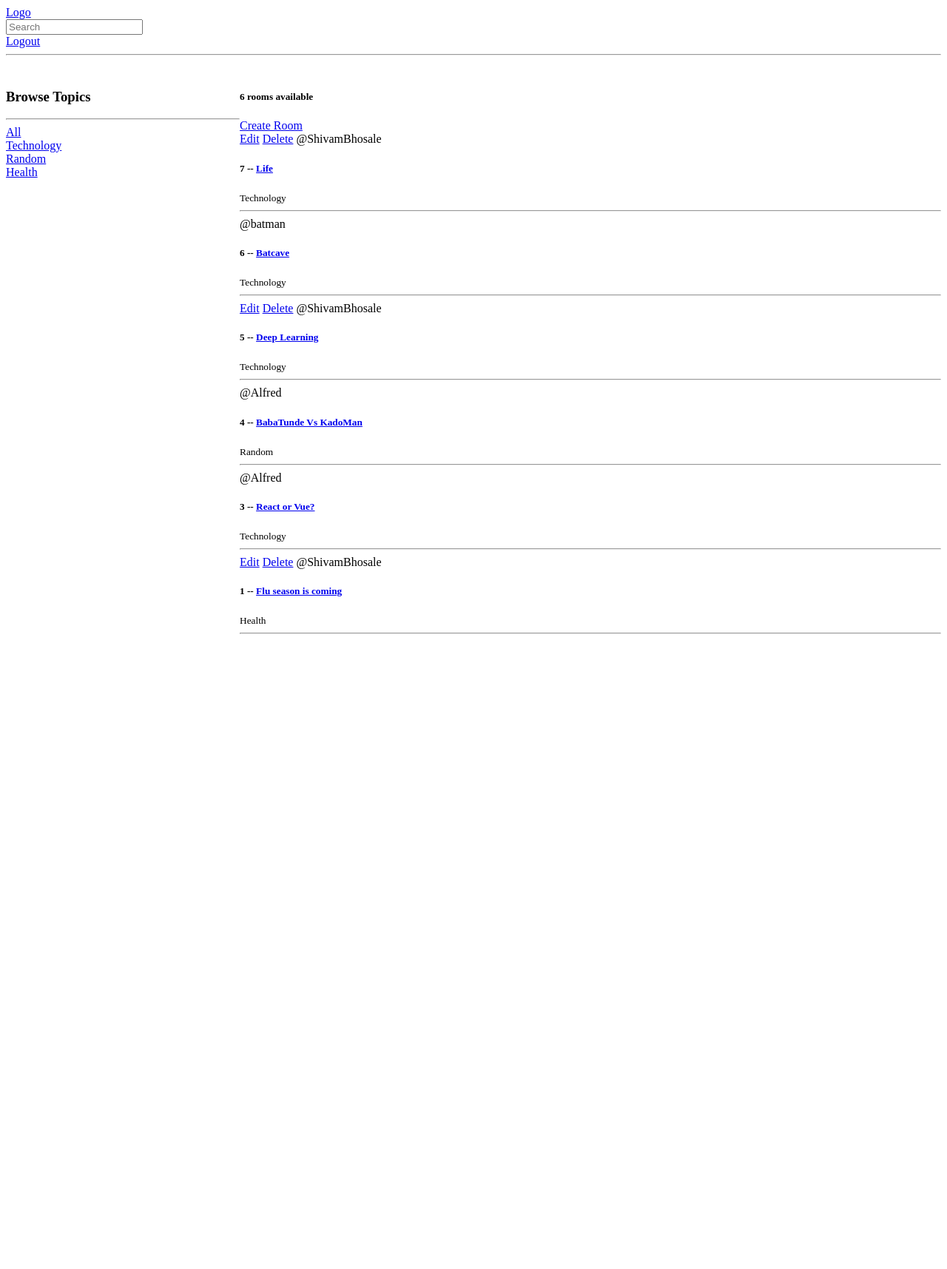
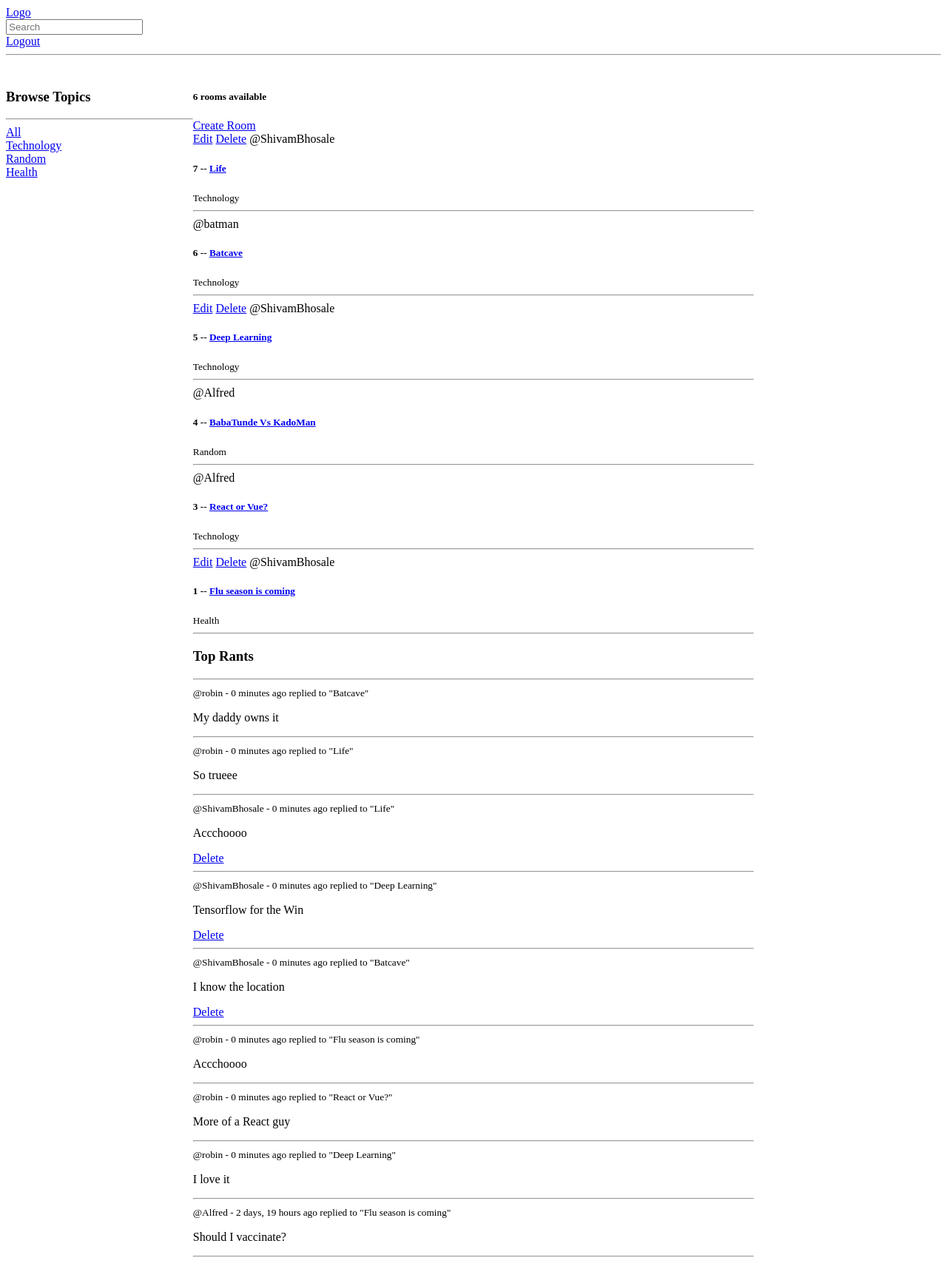
Before and after one commit to ShivamBhosale/RantHub, a Django app: page / in a window 1280 px wide. Shown: the whole page at 74% size. Before the commit the page ends 857 px from the top, so only its background shows below. Run offline with Django 4.2, Linux system fonts and the light colour scheme; a user stored in the database is signed in; data comes from the database, SQL or seed files in the repository; both versions use the stored data as it was after the commit.

Commit message:
Activity Feed Added

```diff
--- a/ranthub/ranthubapp/models.py
+++ b/ranthub/ranthubapp/models.py
@@ -33,5 +33,8 @@ class Message(models.Model):
     updated = models.DateTimeField(auto_now=True)
     created = models.DateTimeField(auto_now_add=True)
 
+    class Meta:
+        ordering = ['-updated','-created']
+
     def __str__(self):
         return self.body[0:50]
--- /dev/null
+++ b/ranthub/ranthubapp/templates/ranthubapp/activity_component.html
@@ -0,0 +1,25 @@
+<div>
+    <h3>Top Rants</h3>
+    <hr>
+    {% for message in room_messages %}
+        <div>
+            <small>
+                @{{message.user}} - {{message.created|timesince}} ago
+            </small>
+            <small>
+                replied to "{{message.room}}"
+            </small>
+            <p>
+                {{message}}
+            </p>
+            {% if request.user == message.user %}
+                    <a href="{% url 'delete-message' message.id %}">Delete</a>
+                {% endif %}
+                <hr>
+        </div>
+
+    {% endfor %}
+
+
+
+</div>
--- a/ranthub/ranthubapp/templates/ranthubapp/home.html
+++ b/ranthub/ranthubapp/templates/ranthubapp/home.html
@@ -12,24 +12,14 @@
     <style>
         .home-container{
             display: grid;
-            grid-template-columns: 1fr 3fr;
+            grid-template-columns: 1fr 3fr 1fr;
 
         }
     </style>
     <br>
     <div class="home-container">
         <div>
-            <h3>Browse Topics</h3>
-            <hr>
-            <div>
-                <a href="{% url 'home' %}">All</a>
-            </div>
-            {% for topic in topics %}
-                <div>
-                    <a href="{% url 'home' %}?q={{topic.name}}">{{topic.name}}</a>
-                </div>
-
-            {% endfor %}
+           {% include 'ranthubapp/topics_component.html' %}
         </div>
 
         <div>
@@ -51,18 +41,26 @@
                 </span>
                 <h5>{{ room.id }} -- <a href="{% url 'room' room.id %}">{{ room.name }}</a></h5>
                 <small>{{room.topic.name}}</small>
+
                 <hr>
 
             </div>
 
         {% endfor %}
     </div>
-    {% endblock %}
+
     </div>
-        </div>
+    <div>
+        {% include 'ranthubapp/activity_component.html' %}
+    </div>
+
+
+
+
 
 
 
     </div>
+    {% endblock content %}
 </body>
 </html>
--- a/ranthub/ranthubapp/templates/ranthubapp/main.html
+++ b/ranthub/ranthubapp/templates/ranthubapp/main.html
@@ -28,9 +28,11 @@
     <li>{{ message  }}</li>
     {% endfor %}
 </ul>
+
 {% endif %}
 
     {% block content %}
+
 
     {% endblock %}
 
--- /dev/null
+++ b/ranthub/ranthubapp/templates/ranthubapp/topics_component.html
@@ -0,0 +1,11 @@
+<h3>Browse Topics</h3>
+<hr>
+<div>
+    <a href="{% url 'home' %}">All</a>
+</div>
+{% for topic in topics %}
+    <div>
+        <a href="{% url 'home' %}?q={{topic.name}}">{{topic.name}}</a>
+    </div>
+
+{% endfor %}
--- a/ranthub/ranthubapp/views.py
+++ b/ranthub/ranthubapp/views.py
@@ -68,7 +68,9 @@ def home(request):
 
     topics = Topic.objects.all()
     room_count = rooms.count()
-    context = {'rooms':rooms, 'topics':topics,'room_count':room_count}
+    room_messages = Message.objects.filter(Q(room__topic__name__icontains=q))
+
+    context = {'rooms':rooms, 'topics':topics,'room_count':room_count, 'room_messages':room_messages}
     return render(request, 'ranthubapp/home.html', context)
 
 def room(request ,pk):
```
Also changed, not shown: ranthub/db.sqlite3.
